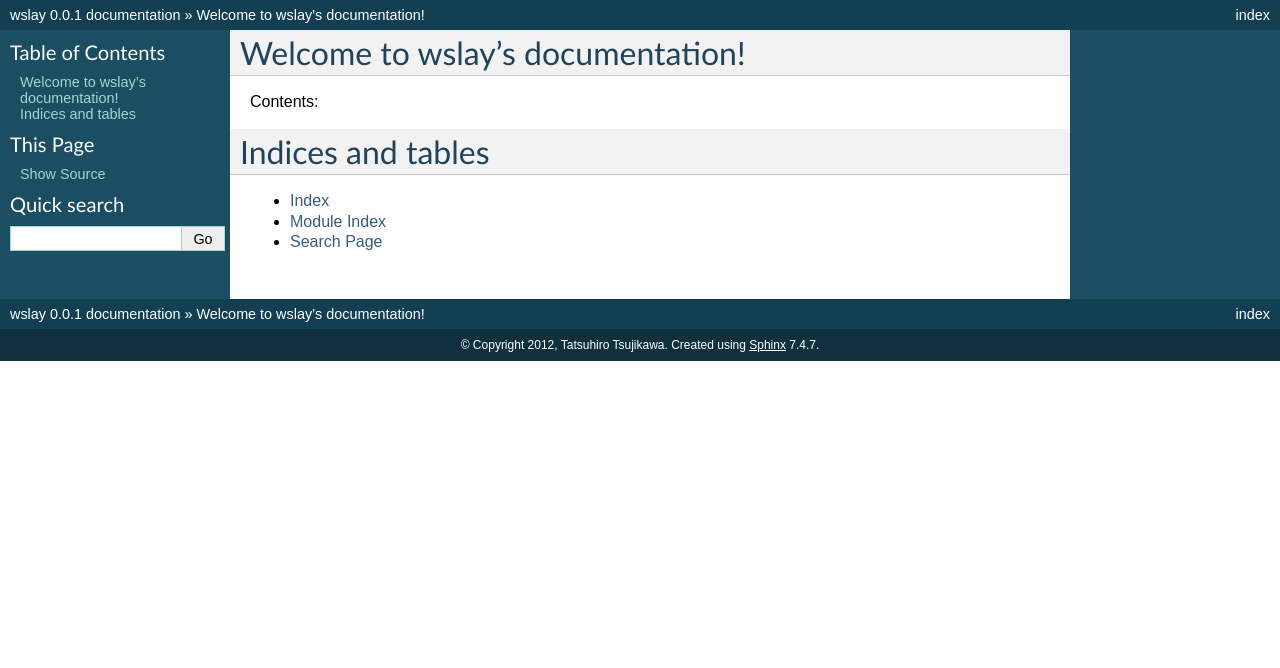
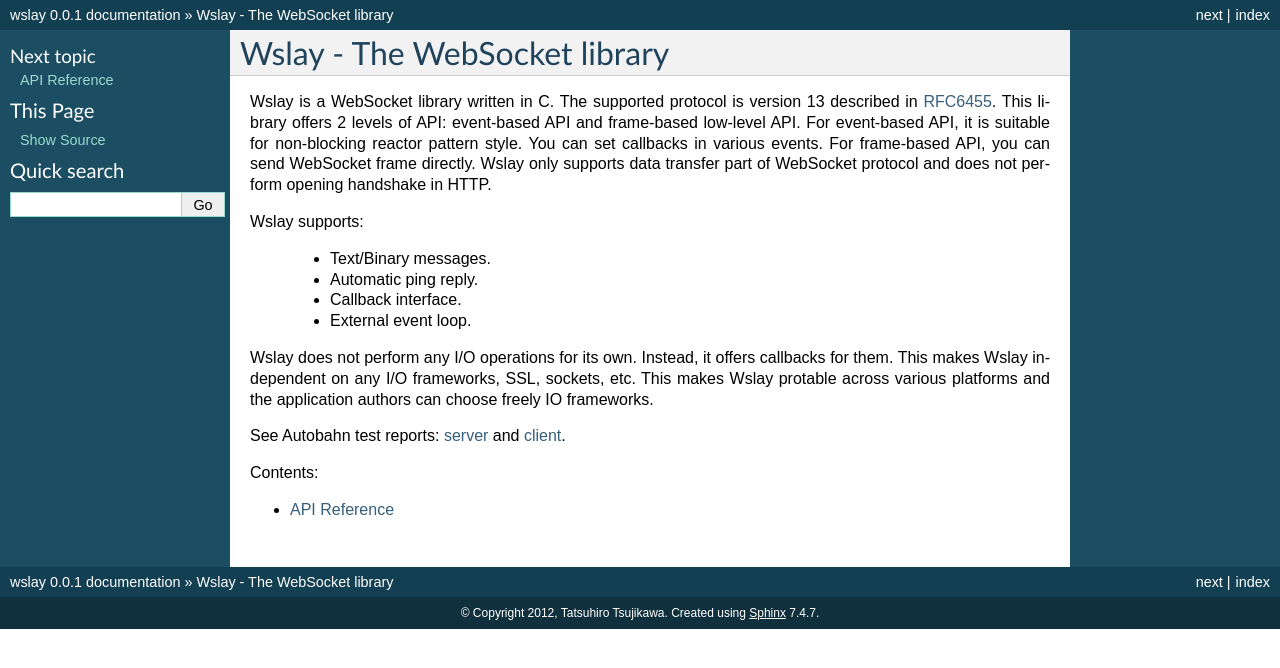
Before and after one commit to tatsuhiro-t/wslay, a Sphinx documentation site: the page built from doc/sphinx/index.rst, in a window 1280 px wide. Shown: the top 668 px of the page. Built offline with Sphinx 7.4.7, drawn with Linux system fonts in a browser that asks for light colours.

Commit message:
Updated doc

```diff
--- a/doc/sphinx/index.rst
+++ b/doc/sphinx/index.rst
@@ -1,19 +1,37 @@
-.. wslay documentation master file, created by
-   sphinx-quickstart on Sun Jan  8 22:37:36 2012.
-   You can adapt this file completely to your liking, but it should at least
-   contain the root `toctree` directive.
+Wslay - The WebSocket library
+=============================
 
-Welcome to wslay's documentation!
-=================================
+Wslay is a WebSocket library written in C. The supported protocol is
+version 13 described in
+`RFC6455 <http://tools.ietf.org/html/rfc6455>`_.
+This library offers 2 levels of API:
+event-based API and frame-based low-level API. For event-based API, it
+is suitable for non-blocking reactor pattern style. You can set
+callbacks in various events. For frame-based API, you can send
+WebSocket frame directly. Wslay only supports data transfer part of
+WebSocket protocol and does not perform opening handshake in HTTP.
+
+Wslay supports:
+
+ * Text/Binary messages.
+ * Automatic ping reply.
+ * Callback interface.
+ * External event loop.
+
+Wslay does not perform any I/O operations for its own. Instead, it
+offers callbacks for them. This makes Wslay independent on any I/O
+frameworks, SSL, sockets, etc.  This makes Wslay protable across
+various platforms and the application authors can choose freely IO
+frameworks.
+
+See Autobahn test reports:
+`server <http://wslay.sourceforge.net/autobahn/reports/servers/index.html>`_
+and
+`client <http://wslay.sourceforge.net/autobahn/reports/clients/index.html>`_.
 
 Contents:
 
 .. toctree::
    :maxdepth: 2
 
-Indices and tables
-==================
-
-* :ref:`genindex`
-* :ref:`modindex`
-* :ref:`search`
+   api_reference
```
Also changed, not shown: doc/sphinx/api_reference.rst (added, +14 -0 lines).
